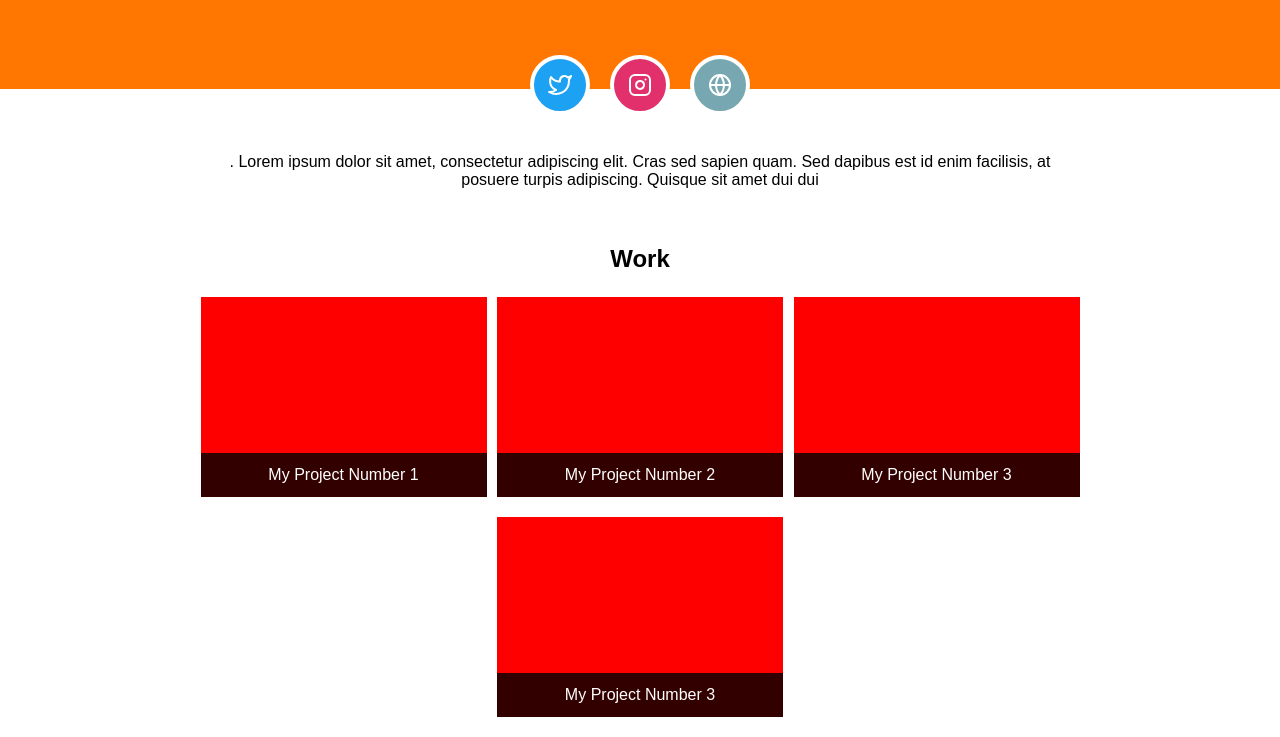
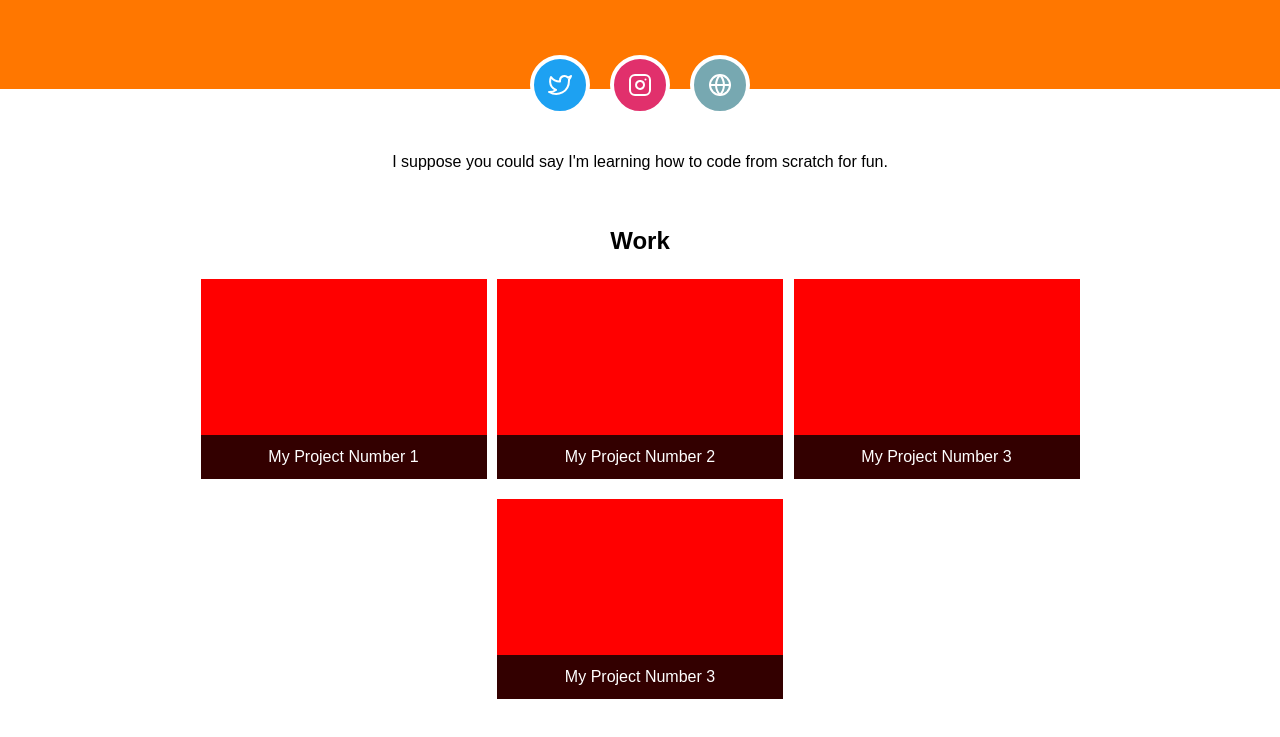
Before and after one commit to digitaldiygeek/skillshareproject, a plain HTML site: page index.html in a window 1280 px wide. Shown: the part 186-923 px from the top of the page. Drawn offline with Linux system fonts and the light colour scheme.

Commit message:
I updated my about me section

```diff
--- a/index.html
+++ b/index.html
@@ -30,8 +30,7 @@
   <!-- About You -->
   <main>
     <section class="about">
-      <p>. Lorem ipsum dolor sit amet, consectetur adipiscing elit. Cras sed sapien quam. Sed dapibus est id enim facilisis,
-        at posuere turpis adipiscing. Quisque sit amet dui dui
+      <p>I suppose you could say I'm learning how to code from scratch for fun.
       </p>
     </section>
     <!-- Your Projects -->
```
